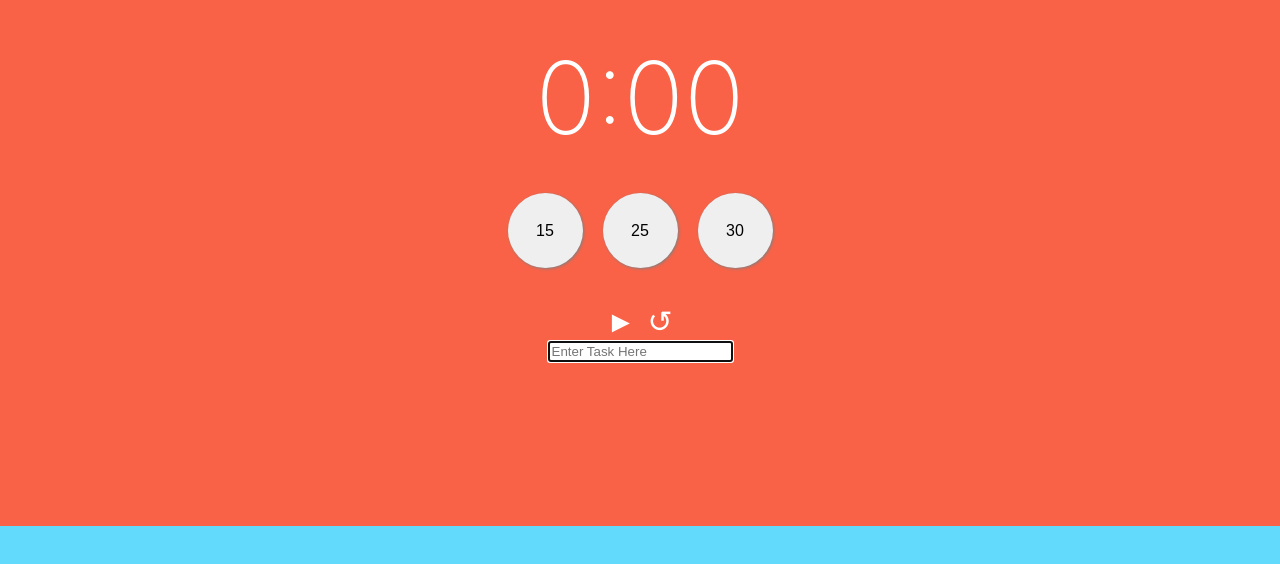
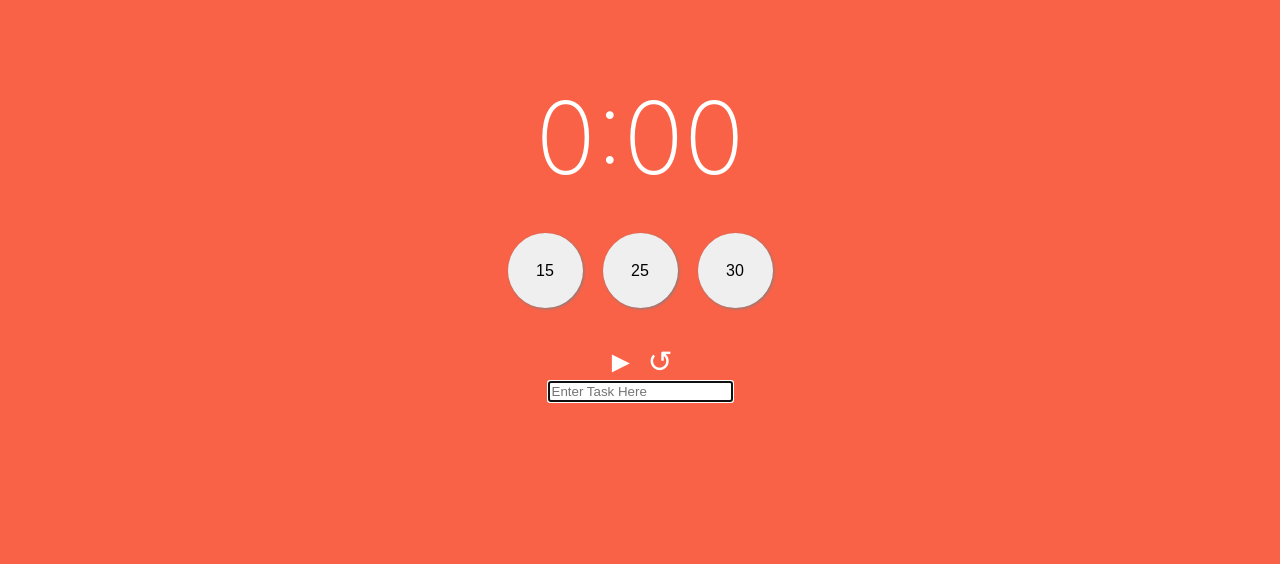
Before and after one commit to Rakeshpatel87p/react-timerOrg, a React (Create React App) app: page / in a window 1280 px wide. Shown: the part 194-758 px from the top of the page. Built offline with nearby package versions, Linux system fonts and the light colour scheme.

Commit message:
style adjust

```diff
--- a/src/App.js
+++ b/src/App.js
@@ -89,7 +89,7 @@ class App extends Component {
 
   bckgrdColorEffect() {
     //(secondsRemaining / countdownTime) * 249 - 249
-    const countdownTime = 15 * 60;
+    const countdownTime = 25 * 60;
     const origVal = 249;
     const ratio = origVal - (((countdownTime - this.state.secondsRemaining + 1) / countdownTime) * 249);
     return {background: `rgb(${ratio <= 0 ? origVal : ratio}, 98, 71)`}
--- a/src/index.css
+++ b/src/index.css
@@ -5,14 +5,13 @@ body {
     sans-serif;
   -webkit-font-smoothing: antialiased;
   -moz-osx-font-smoothing: grayscale;
-  background: #61dafb;
 }
 
 .App {
   display: flex;
   flex-direction: column;
   justify-content: center;
-  height: 90vh;
+  height: 100vh;
   text-align: center;
 }
 
```
